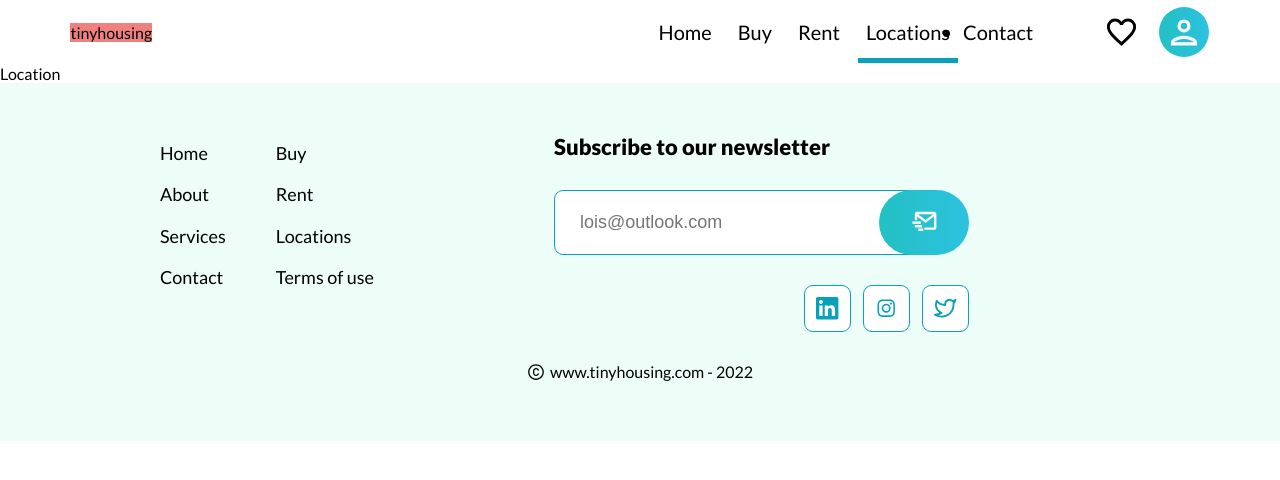
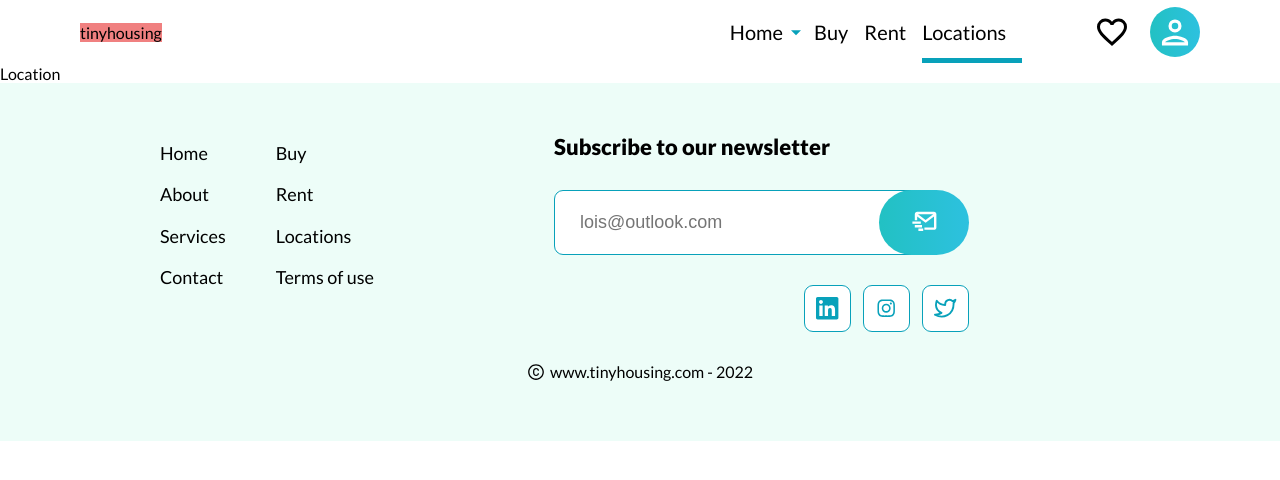
Before and after one commit to moisens/tiny-is-the-new-big, a React (Vite) app in the folder frontend/: page /location in a window 1280 px wide. Shown: the top 480 px of the page. Built offline with nearby package versions, Linux system fonts and the light colour scheme.

Commit message:
dropdown component css

```diff
--- a/frontend/src/App.scss
+++ b/frontend/src/App.scss
@@ -10,6 +10,7 @@
 
 html,
 body {
+  scroll-behavior: smooth;
   width: 100%;
   height: 100%;
   ::selection {
--- a/frontend/src/components/home/contact/Contact.tsx
+++ b/frontend/src/components/home/contact/Contact.tsx
@@ -5,7 +5,7 @@ import { RiArrowDownSFill } from "react-icons/ri";
 
 const Contact = () => {
   return (
-    <section className="contact__container">
+    <section className="contact__container" id="contact">
       <div className="contact__content">
         <div className="contact__text">
           <div className="contact__illuContainer">
--- a/frontend/src/components/home/location/Location.tsx
+++ b/frontend/src/components/home/location/Location.tsx
@@ -5,7 +5,7 @@ import World from "../../../assets/world.png";
 
 const Location = () => {
   return (
-    <section className="location__container">
+    <section className="location__container" id="location">
       <div className="location__content">
         <div className="location__text">
           <div className="illu__container">
--- a/frontend/src/components/home/services/Service.tsx
+++ b/frontend/src/components/home/services/Service.tsx
@@ -7,7 +7,7 @@ import Location from "../../../assets/location.svg";
 
 const Service = () => {
   return (
-    <section className="services__container">
+    <section className="services__container" id="service">
       <div className="services__triangle1"></div>
       <div className="services__content">
         <div className="services__illu__title">
--- a/frontend/src/components/nav/Navigation.tsx
+++ b/frontend/src/components/nav/Navigation.tsx
@@ -4,11 +4,12 @@ import Profile from "../../assets/profil.svg";
 import Like from "../../assets/like.svg";
 import Menu from "../../assets/menu.svg";
 import LinkList from "./LinkList";
-import { NavLink } from "react-router-dom";
+import { NavLink, Link } from "react-router-dom";
+import { RiArrowDownSFill } from "react-icons/ri";
 
 const Nav = () => {
   return (
-    <nav className="nav__container">
+    <nav className="nav__container sticky__nav">
       <div className="logo">tinyhousing</div>
       <div className="navlink__content">
         <ul className="nav__ul">
@@ -21,10 +22,18 @@ const Nav = () => {
             >
               Home
             </NavLink>
+            <RiArrowDownSFill className="nav__arrowdown" color="#08A1BA" />
           </li>
           <LinkList linksData={linkNav} />
-          <li>Contact</li>
         </ul>
+        {/*dropdown links for Home page*/}
+        <ul className="nav__dropdown">
+          <li className="dropdown__li"><a href="/#about">About</a></li>
+          <li className="dropdown__li"><a href="/#service">Services</a></li>
+          <li className="dropdown__li"><a href="/#location">Locations</a></li>
+          <li className="dropdown__li"><a href="/#contact">Contact</a></li>
+        </ul>
+        {/*End dropdown links for Home page*/}
       </div>
       <div className="menu__like__connect">
         <div className="nav__like">
--- a/frontend/src/components/nav/nav.scss
+++ b/frontend/src/components/nav/nav.scss
@@ -11,6 +11,8 @@
   .navlink__content {
     //background-color: red;
     flex-grow: 0.6;
+    position: relative;
+
     .nav__ul {
       display: flex;
       justify-content: flex-end;
@@ -19,7 +21,14 @@
 
       .nav__li {
         list-style-type: none;
-        padding: 20px 5px;
+        padding: auto 5px;
+        display: flex;
+        justify-content: center;
+        align-items: center;
+
+        .nav__arrowdown {
+          margin-left: -5px;
+        }
 
         .nav__a {
           text-decoration: none;
@@ -38,6 +47,40 @@
             top: 58px;
           }
         }
+      }
+    }
+    .nav__dropdown {
+      background-color: #fff;
+      width: 120px;
+      position: absolute;
+      left: 63%;
+      top: 83px;
+      z-index: 900;
+      overflow: hidden;
+      box-shadow: 0px 10px 15px -3px rgba(0, 0, 0, 0.1);
+      display: none;
+
+      .dropdown__li {
+        list-style-type: none;
+        line-height: 1.5;
+        padding: 15px 80px 15px 0;
+        font-size: 1.125rem;
+
+        a {
+          text-decoration: none;
+          color: #000;
+          //background-color: lightblue;
+          padding: 15px 80px 15px 15px;
+
+          &:hover {
+            background-color: #181b52;
+            border-left: solid 3px #08a1ba;
+            color: #fff;
+          }
+        }
+      }
+      &.isVisible {
+        display: block;
       }
     }
   }
@@ -89,4 +132,10 @@
       }
     }
   }
+  &.sticky__nav {
+    position: sticky;
+    top: 0;
+    background-color: #fff;
+    z-index: 100000;
+  }
 }
--- a/frontend/src/utils/utils.ts
+++ b/frontend/src/utils/utils.ts
@@ -25,3 +25,22 @@ export const linkNav = [
   //  url: "/contact"
   //},
 ];
+
+
+export const dropdownLinks = [
+  {
+    id: "b7205456-c196",
+    text: "About",
+    url: "#about"
+  },
+  {
+    id: "b7205ae6-c196",
+    text: "Services",
+    url: "#services"
+  },
+  {
+    id: "b7205d98-c196",
+    text: "Contact",
+    url: "#contact"
+  },
+]
```
